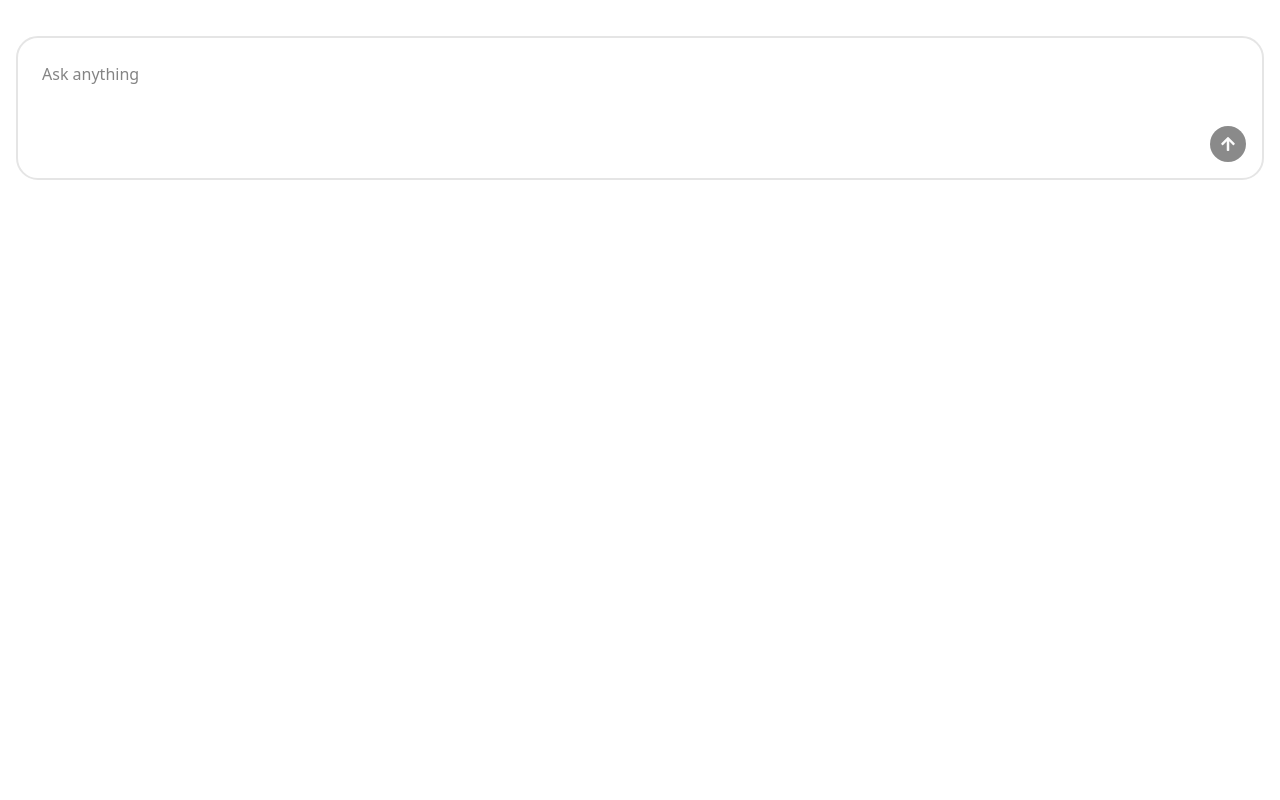
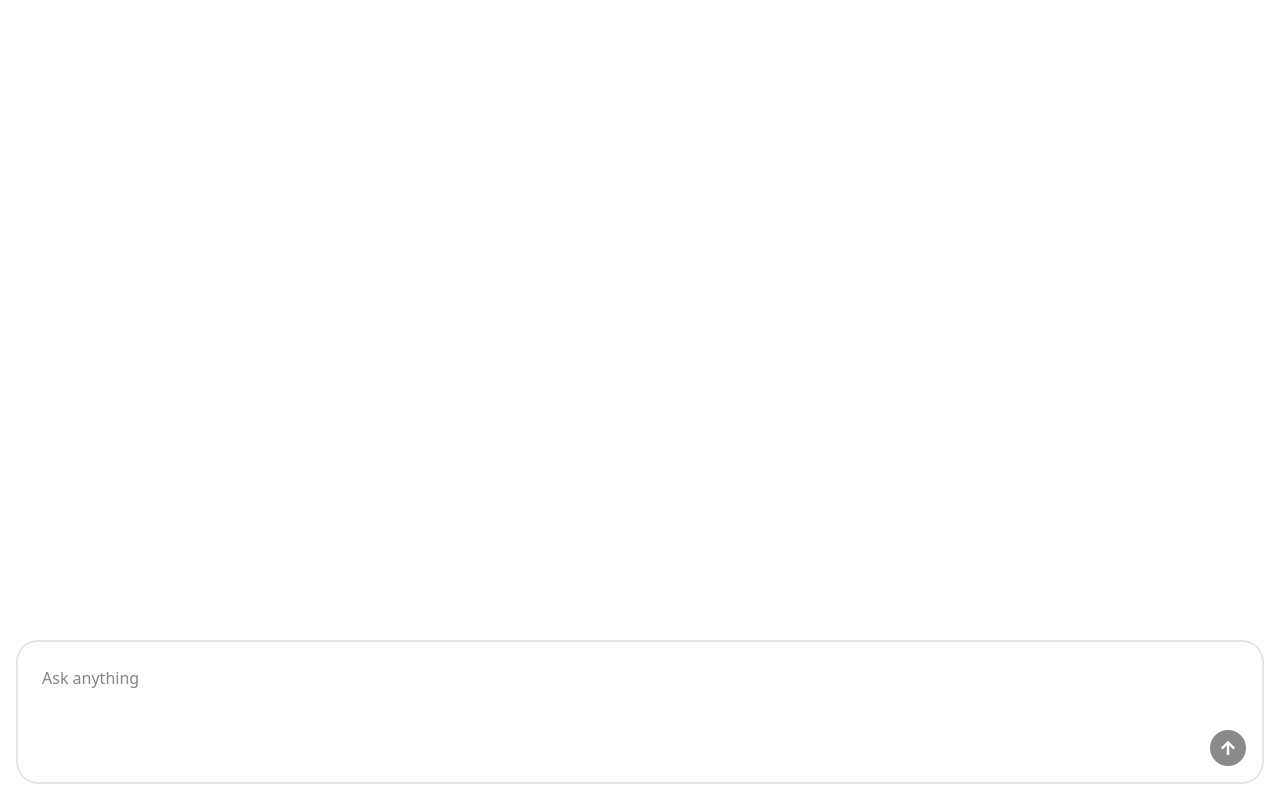
Before and after one commit to mohamedhamed-ahmed/Chat-Bot, a React (Vite) app in the folder packages/client/: page / in a window 1280 px wide. Built offline with nearby package versions, Linux system fonts and the light colour scheme.

Commit message:
styling changes

```diff
--- a/packages/client/src/App.tsx
+++ b/packages/client/src/App.tsx
@@ -2,7 +2,7 @@
 
 function App() {
    return (
-      <div className="p-4">
+      <div className="p-4 w-full h-screen">
          <ChatBot />
       </div>
    );
--- a/packages/client/src/components/ChatBot.tsx
+++ b/packages/client/src/components/ChatBot.tsx
@@ -22,19 +22,19 @@
    const conversationId = useRef(crypto.randomUUID());
    const [isTyping, setIsTyping] = useState(false);
    const [messages, setMessages] = useState<Message[]>([]);
-   const formRef = useRef<HTMLFormElement | null>(null);
+   const lastMessageRef = useRef<HTMLDivElement | null>(null);
    const { register, handleSubmit, reset, formState } = useForm<FormData>();
 
    useEffect(() => {
-      if (formRef.current) {
-         formRef.current.scrollIntoView({ behavior: 'smooth' });
+      if (lastMessageRef.current) {
+         lastMessageRef.current.scrollIntoView({ behavior: 'smooth' });
       }
    }, [messages]);
 
    const onSubmit = async ({ prompt }: FormData) => {
       setIsTyping(true);
       setMessages((prev) => [...prev, { content: prompt, role: 'user' }]);
-      reset();
+      reset({ prompt: '' });
       const { data } = await axios.post<ResponseData>('/api/chat', {
          conversationId: conversationId.current,
          prompt,
@@ -59,22 +59,23 @@
    };
 
    return (
-      <div>
-         <div className="flex flex-col gap-2 mb-5">
+      <div className="flex flex-col h-full">
+         <div className="flex flex-col flex-1 gap-2 mb-5 overflow-y-auto">
             {messages.map((message, index) => (
-               <p
+               <div
                   key={index}
                   className={`px-3 py-2 rounded-xl ${message.role === 'user' ? 'bg-blue-600 self-end text-white' : 'bg-gray-100 self-start text-black'}`}
+                  ref={index === messages.length - 1 ? lastMessageRef : null}
                   onCopy={onCopyHandler}
                >
                   <ReactMarkdown>{message.content}</ReactMarkdown>
-               </p>
+               </div>
             ))}
             {isTyping && <TypingIndicator />}
          </div>
          <form
-            ref={formRef}
             className="flex flex-col gap-2 items-end border-2 p-4 rounded-3xl"
+            autoFocus
             // eslint-disable-next-line react-hooks/refs
             onSubmit={handleSubmit(onSubmit)}
             onKeyDown={handleKeyDown}
```
